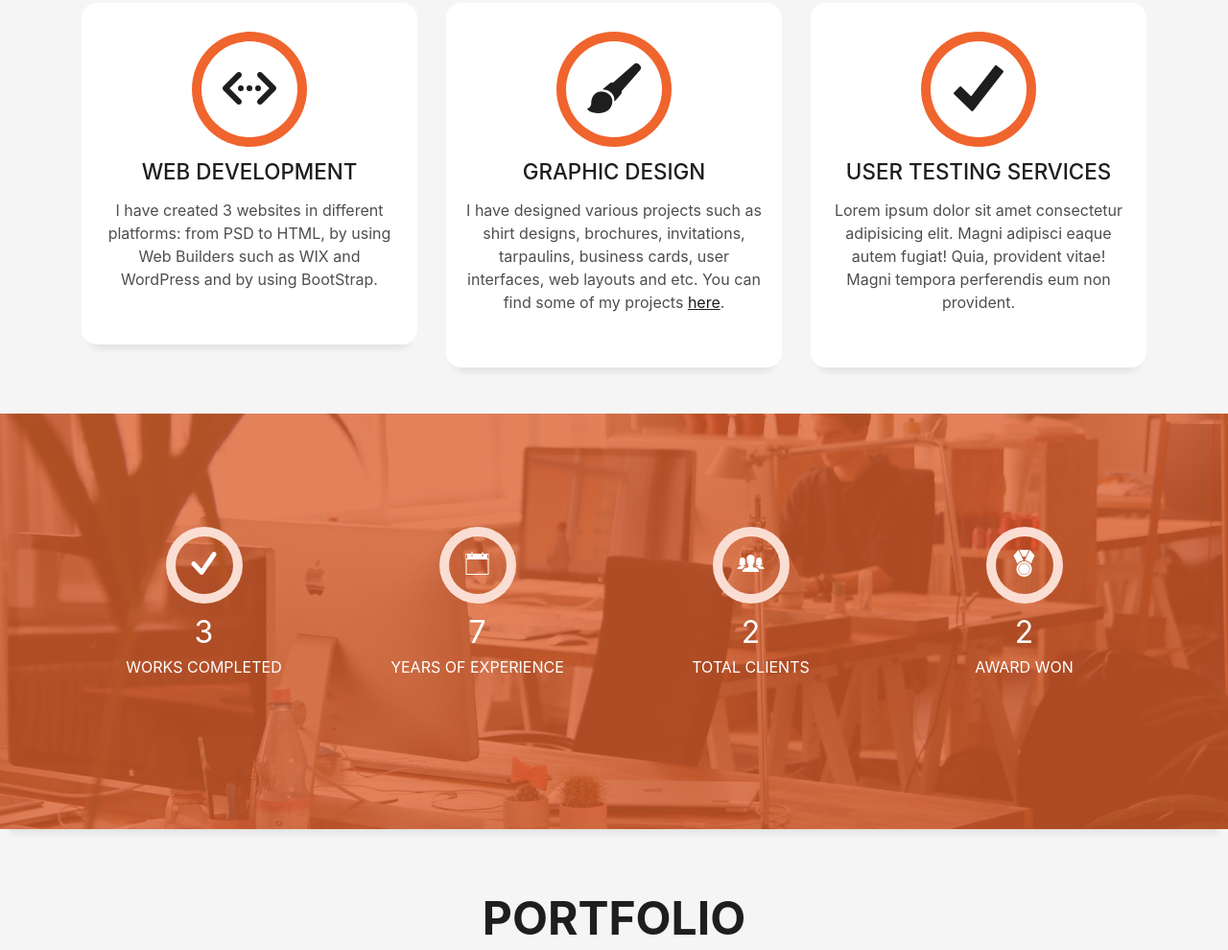
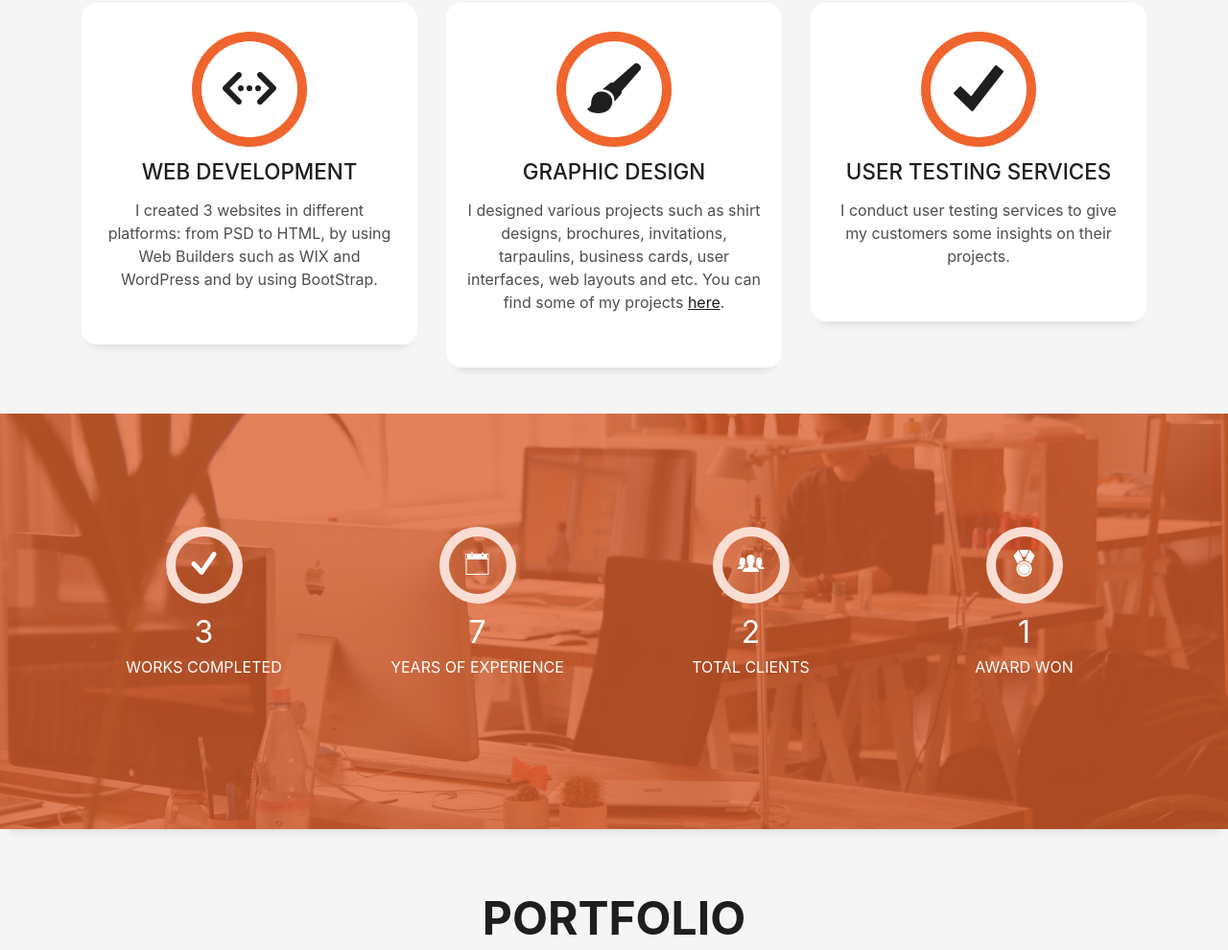
Before and after one commit to kmKowdz/kmalarcon, a plain HTML site: page index.html in a window 1280 px wide. Shown: the part 1753-2743 px from the top of the page at 96% size. Drawn offline with Linux system fonts and the light colour scheme; files whose address does not match are found by name.

Commit message:
change user testing

```diff
--- a/index.html
+++ b/index.html
@@ -196,7 +196,7 @@
             <div class="service-content">
               <h2 class="s-title">Web Development</h2>
               <p class="s-description text-center">
-                I have created 3 websites in different platforms: from PSD to HTML, by using Web Builders such as WIX and WordPress and by using BootStrap.
+                I created 3 websites in different platforms: from PSD to HTML, by using Web Builders such as WIX and WordPress and by using BootStrap.
               </p>
             </div>
           </div>
@@ -209,7 +209,7 @@
             <div class="service-content">
               <h2 class="s-title">Graphic Design</h2>
               <p class="s-description text-center">
-                I have designed various projects such as shirt designs, brochures, invitations, tarpaulins, business cards, user interfaces, web layouts and etc. You can find some of my projects <a href="http://bit.ly/KMGraphicDesigns" target="_new"><ins>here</ins></a>.
+                I designed various projects such as shirt designs, brochures, invitations, tarpaulins, business cards, user interfaces, web layouts and etc. You can find some of my projects <a href="http://bit.ly/KMGraphicDesigns" target="_new"><ins>here</ins></a>.
               </p>
             </div>
           </div>
@@ -222,9 +222,7 @@
             <div class="service-content">
               <h2 class="s-title">User Testing Services</h2>
               <p class="s-description text-center">
-                Lorem ipsum dolor sit amet consectetur adipisicing elit. Magni adipisci eaque autem fugiat! Quia,
-                provident vitae! Magni
-                tempora perferendis eum non provident.
+                I conduct user testing services to give my customers some insights on their projects.
               </p>
             </div>
           </div>
@@ -277,7 +275,7 @@
               <span class="ico-circle"><i class="ion-ribbon-a"></i></span>
             </div>
             <div class="counter-num">
-              <p class="counter">2</p>
+              <p class="counter">1</p>
               <span class="counter-text">AWARD WON</span>
             </div>
           </div>
```
